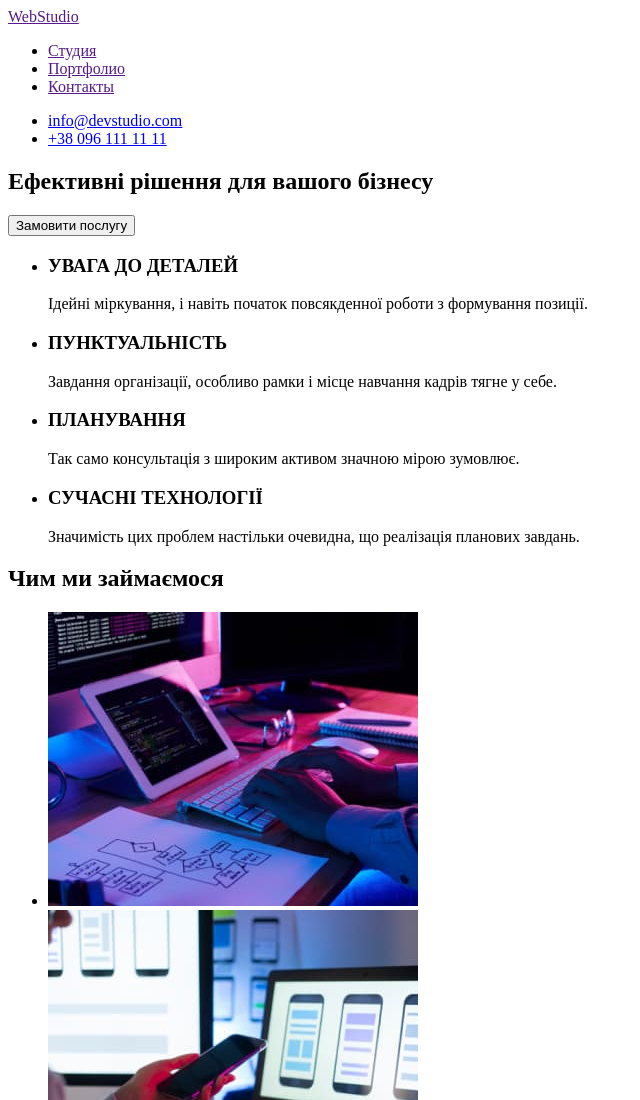
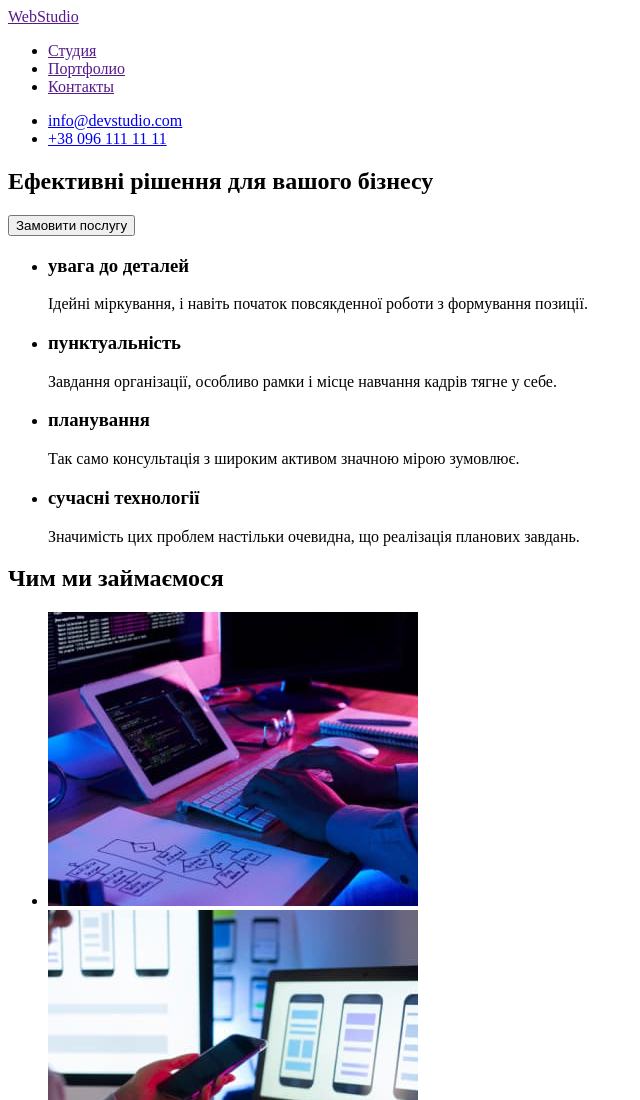
Before and after one commit to ultrasoundcode/goit-markup-hw-01, a plain HTML site: page index.html in a window 1280 px wide. Shown: the top 1100 px of the page, without its empty margins (0-640 px from the left). Drawn offline with Linux system fonts and the light colour scheme.

Commit message:
bug fixes

```diff
--- a/index.html
+++ b/index.html
@@ -33,19 +33,19 @@
       <section>
         <ul>
           <li>
-            <h3>УВАГА ДО ДЕТАЛЕЙ</h3>
+            <h3>увага до деталей</h3>
             <p>Ідейні міркування, і навіть початок повсякденної роботи з формування позиції.</p>
           </li>
           <li>
-            <h3>ПУНКТУАЛЬНІСТЬ</h3>
+            <h3>пунктуальність</h3>
             <p>Завдання організації, особливо рамки і місце навчання кадрів тягне у себе.</p>
           </li>
           <li>
-            <h3>ПЛАНУВАННЯ</h3>
+            <h3>планування</h3>
             <p>Так само консультація з широким активом значною мірою зумовлює.</p>
           </li>
           <li>
-            <h3>СУЧАСНІ ТЕХНОЛОГІЇ</h3>
+            <h3>сучасні технології</h3>
             <p>Значимість цих проблем настільки очевидна, що реалізація планових завдань.</p>
           </li>
         </ul>
```
